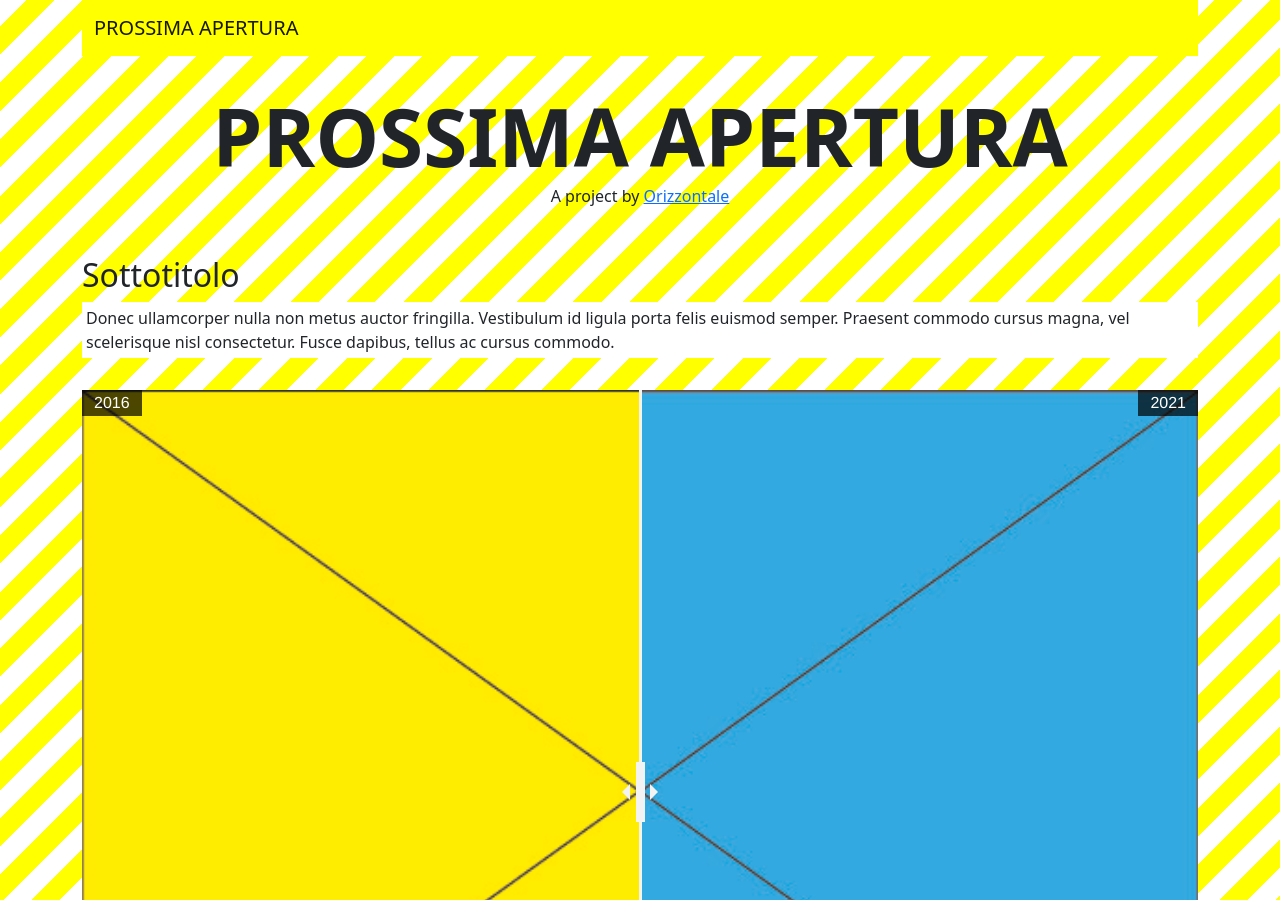
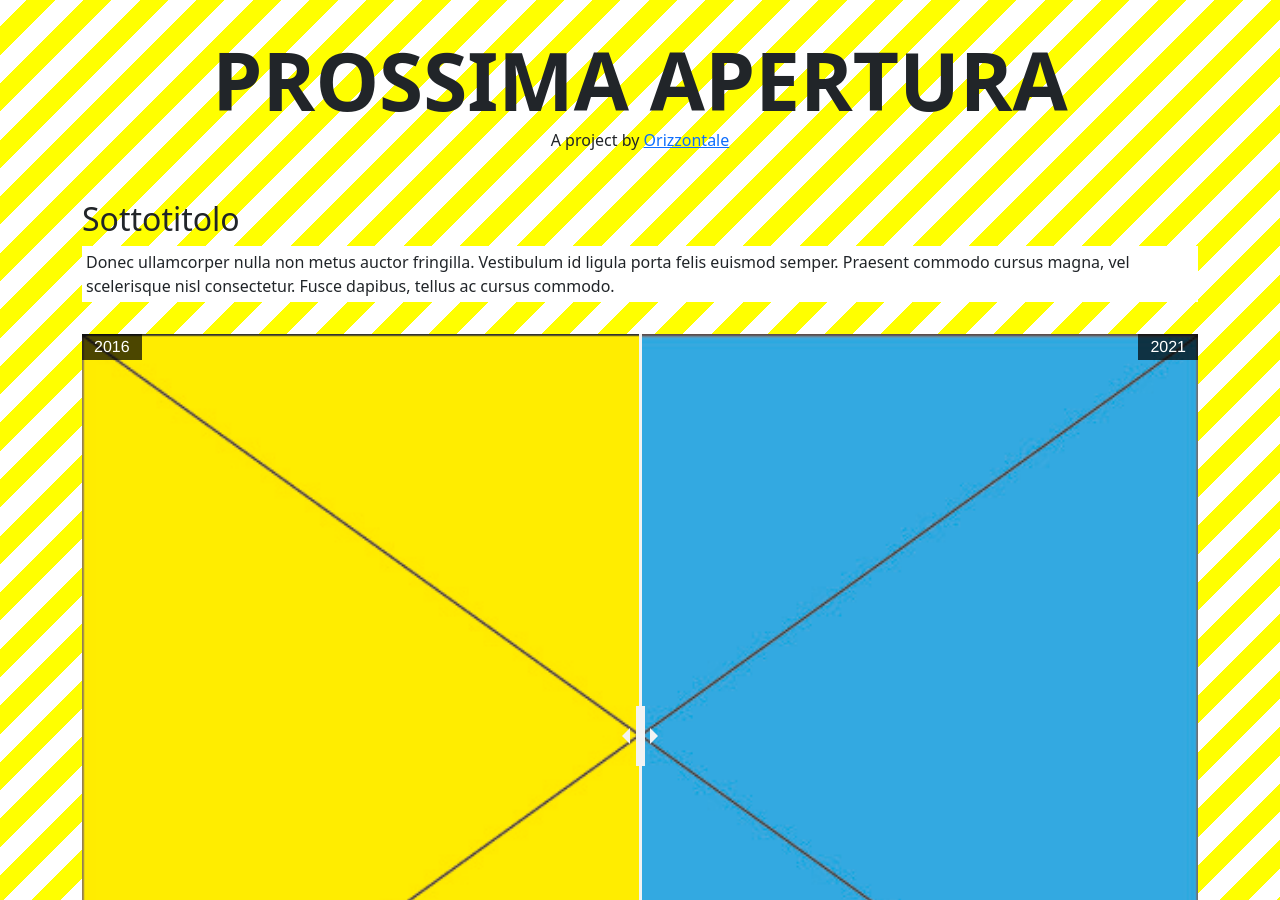
Before and after one commit to jacoping/prossimaapertura, a Jekyll site: the page built from index.html, in a window 1280 px wide and 900 px high. Built offline with Jekyll 4.4.1, drawn with Linux system fonts in a browser that asks for light colours.

Commit message:
disable nav

```diff
--- a/_includes/header.html
+++ b/_includes/header.html
@@ -1,9 +1,3 @@
-<nav class="navbar sticky-top navbar-light bg-yellow">
-  <div class="container-fluid">
-    <a class="navbar-brand" href="#">PROSSIMA APERTURA</a>
-  </div>
-</nav>
-
 <header class="">
   <div class="spacer"></div>
   <h1 class="fw-bold mb-0 text-center"><span class="j-double"> PROSSIMA APERTURA <span></h1>
```
Also changed, not shown: 1 other file.
